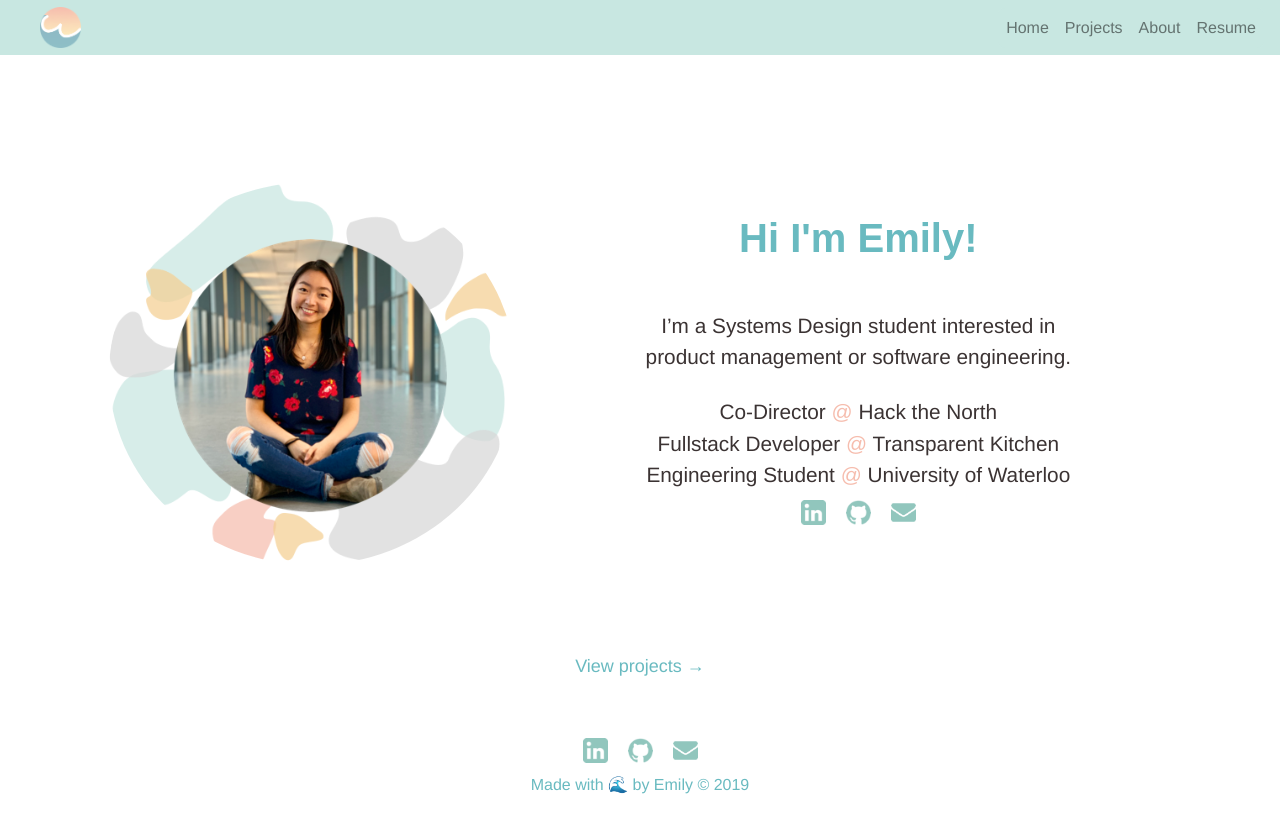
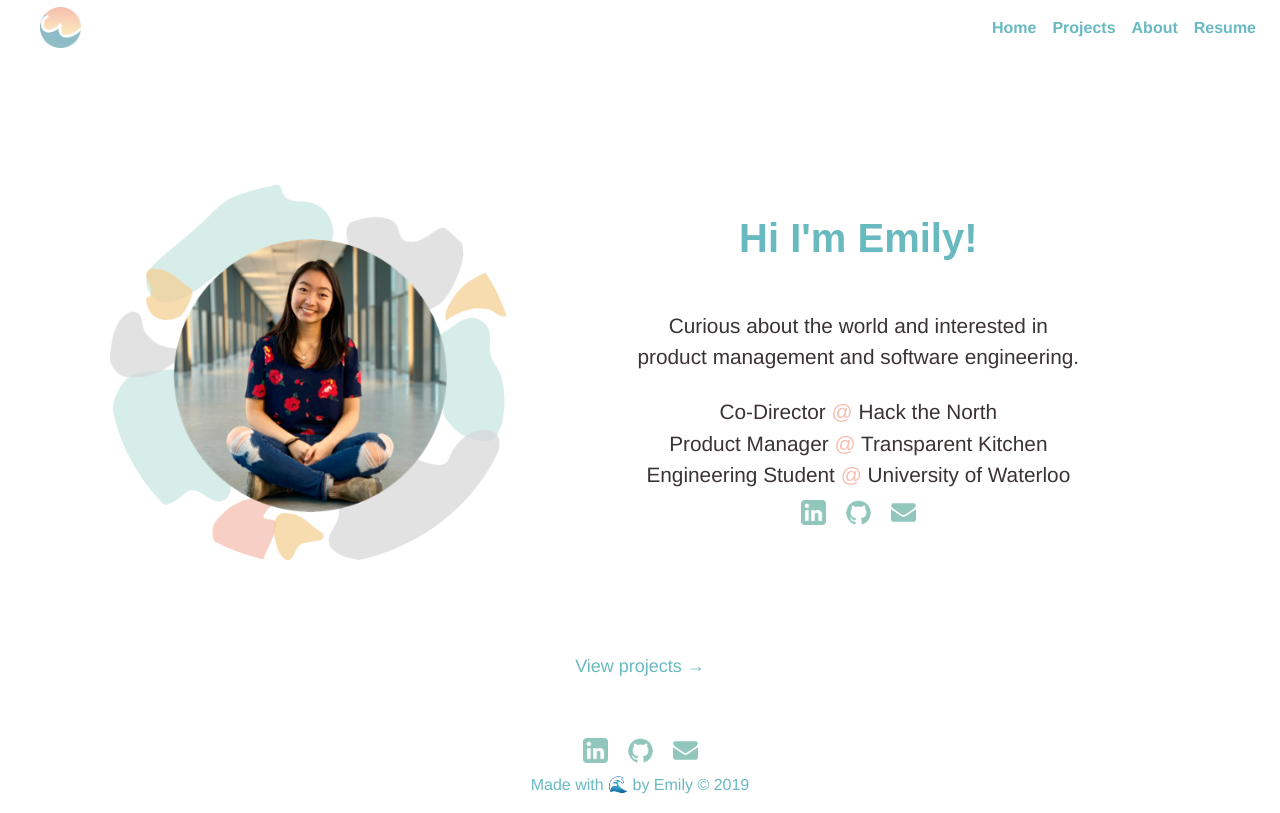
Before and after one commit to emilwang11/Personal-site, a Vue app: page / in a window 1280 px wide. Built offline with nearby package versions, Linux system fonts and the light colour scheme.

Commit message:
homepage update

```diff
--- a/src/App.vue
+++ b/src/App.vue
@@ -66,7 +66,7 @@
 body { padding-top: 70px; }
 
 .header{
-  background:#C8E7E1 !important;
+  background:#FFFF !important;
   height: 55px !important;
 }
 
@@ -77,9 +77,7 @@
   padding: 0;
 
 }
-.nav-bold{
-  font-weight:500;
-}
+
 .h1{
   font-weight: bold;
   font-family:'Arial' !important;
@@ -99,10 +97,20 @@
   margin: 9px;
 }
 
-.navbar-nav{
-  background-color: #C8E7E1;
-  border-radius: 7px;
-}
+
+ .navbar-light {
+    .navbar-nav{
+      background-color: #FFFF;
+      border-radius: 7px;
+      .nav-bold{
+        font-weight:700;
+      }
+      .nav-link{
+          color:#69bac0!important
+      }
+    }
+  }
+
 </style>
 
 <script lang="ts">
--- a/src/views/About.vue
+++ b/src/views/About.vue
@@ -4,10 +4,6 @@
       col="auto"
       sm="auto"
       md="auto">
-      <b-img
-       src="/img/Quote.png"
-       class="quote m-4 p-4 pl-0"
-     ></b-img>
     </b-col>
 
 
--- a/src/views/Home.vue
+++ b/src/views/Home.vue
@@ -24,12 +24,12 @@
               Hi I'm Emily!
             </h1>
             <p class ="intro w-75 my-4">
-              I’m a Systems Design student interested in product management or software engineering.
+              Curious about the world and interested in <br> product management and software engineering.
             </p>
             <p class ="intro w-75 ">
                Co-Director <span class="accent"> @ </span> <a href=https://hackthenorth.com target="_blank" class="link"> Hack the North </a> <br>
-                Fullstack Developer<span class="accent"> @ </span> <a href=https://tdlab.io target="_blank" class="link"> Transparent Kitchen</a> <br>
-                Engineering Student <span class="accent"> @ </span> University of Waterloo
+                Product Manager<span class="accent"> @ </span> <a href=https://www.tablz.com target="_blank" class="link"> Transparent Kitchen</a> <br>
+                Engineering Student <span class="accent"> @ </span> University of Waterloo <br>
             </p>
             <div class= "margin-auto">
               <a href="https://www.linkedin.com/in/emwang11/" target="_blank">
```
Also changed, not shown: 1 other file (tests, documents, lock files or other folders).
